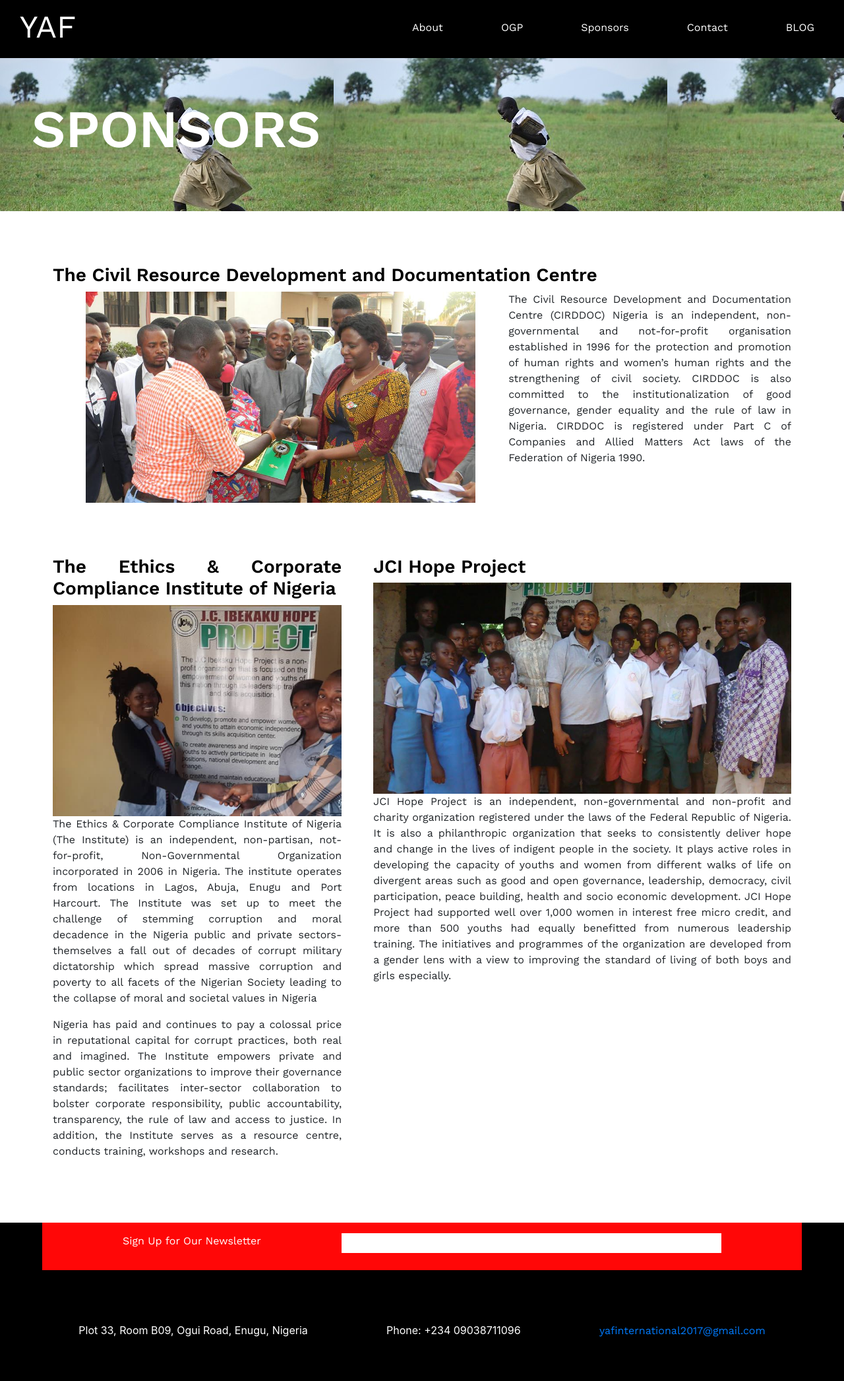
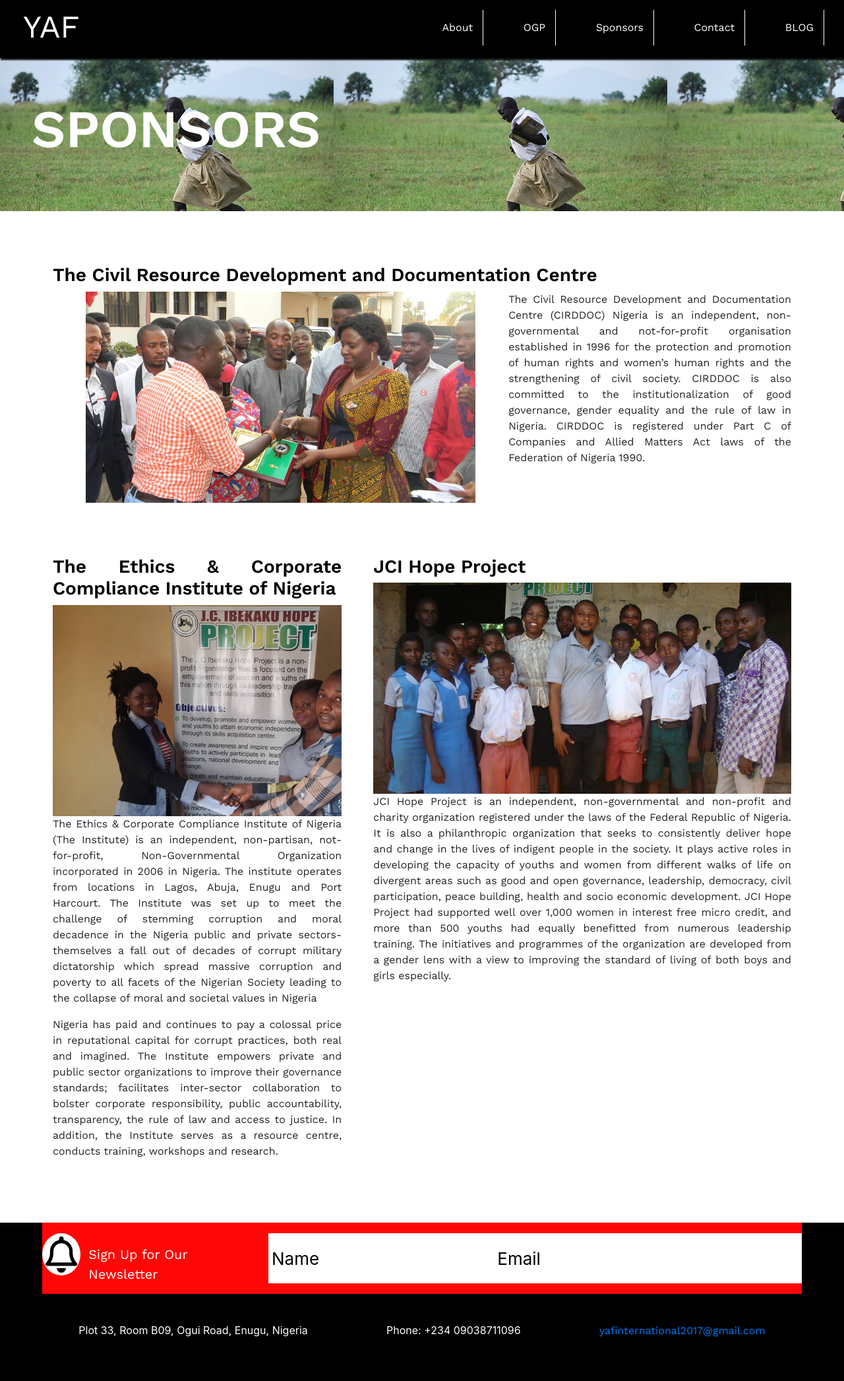
Before and after one commit to juliet29/yasite2, a Flask app: page /sponsors in a window 1280 px wide. Shown: the whole page at 66% size. Run offline with Flask 2, Linux system fonts and the light colour scheme; some libraries are stand-ins or nearby versions; some web fonts are replaced.

Commit message:
more css edits

```diff
--- a/static/layout.css
+++ b/static/layout.css
@@ -17,6 +17,7 @@ header {
   display: flex;
   flex-direction: row;
   justify-content: space-between;
+  box-shadow: 1px 3px 2px #111;
 }
 
 nav {
@@ -28,10 +29,13 @@ nav ul {
   margin: 0;
   padding: 0;
   display: flex;
-  justify-content: space-between;
-
+  justify-content: flex-end;
 }
 
+nav li {
+  border-right: 1px solid white;
+  flex-grow: 1;
+}
 
 nav a {
   float: right;
@@ -41,12 +45,31 @@ nav a {
   padding: 15px 15px;
 }
 
+nav li:hover {
+  border-bottom: 15px solid red;
+  transition: .5s all;
+}
+
+nav ul li:nth-child(5) {
+  /*background-color: red;*/
+  /*border-right: 0px;*/
+}
+
 .logo {
+  width: 6rem;
+  text-align: center;
   color: white;
   font-size: 3rem;
   /* position: absolute; */
   position: relative;
   bottom: 10px;
+  height: 10vh;
+}
+
+.logo:hover {
+  color: red;
+  border-top: 2px solid red;
+  transition: .5s all;
 }
 
 footer {
@@ -72,9 +95,41 @@ footer {
 }
 
 .footer-top div {
-  height: 30px;
-  width: 50%;
   background-color: white;
+  color: black;
+  padding: 5px;
+  font-size: 26px;
+}
+
+.footer-top div:nth-child(3) {
+  width: 22rem;
+  padding-top: 19px;
+}
+
+.footer-top div:nth-child(4) {
+  width: 30rem;
+  padding-top: 19px;
+}
+
+.footer-top-circle {
+  w width: 4rem;
+  height: 4rem;
+  background-color: white;
+  border-radius: 50%;
+  margin-right: 30px;
+  padding-top: 15px;
+}
+
+.footer-top-circle i {
+  color: black;
+  font-size: 55px;
+}
+
+.footer-top p {
+  font-size: 20px;
+  position: relative;
+  left: -18px;
+  top: 17px;
 }
 
 .footer-bottom {
@@ -180,6 +235,11 @@ footer {
   background-color: white;
   border-radius: 50%;
   margin-right: 30px;
+  padding-top: 15px;
+}
+
+.welcome_s1-bottombox--circle i {
+  font-size: 65px;
 }
 
 .welcome_s1-bottombox--text {
@@ -216,8 +276,18 @@ footer {
 .welcome_s2-circlecontainer>div {
   width: 15rem;
   height: 15rem;
-  background-color: red;
-  border-radius: 50%;
+  /**background-color: red;
+  border-radius: 50%;**/
+  background-size: contain;
+  background-repeat: no-repeat;
+}
+
+.welcome_s2-circlecontainer div:nth-child(1) {
+  background-position: 2px;
+}
+
+.welcome_s2-circlecontainer div:nth-child(2) {
+  background-position: 0px;
 }
 
 .welcome_s2-headings {
@@ -307,12 +377,14 @@ footer {
   flex-direction: row;
   width: 90%;
   justify-content: space-between;
-  margin-top: 5%;
+  margin-top: 1%;
 }
 
 .welcome_s4-bottom>div {
   background-color: #FF0707;
   width: 30%;
+  height: 50vh;
+  background-size: cover;
 }
 
 .welcome_s4-bottom img {
@@ -367,15 +439,13 @@ footer {
   padding: 5rem;
 }
 
-.about_s3-maintext {
-  flex-grow: 1.5;
-}
+.about_s3-maintext {}
 
 .about_s3-sidetext {
-  flex-grow: .5;
   display: flex;
   flex-direction: column;
   padding-right: 3rem;
+  width: 140rem;
 }
 
 .about_s3-sidetextbottom {
--- a/templates/ogp.html
+++ b/templates/ogp.html
@@ -151,9 +151,9 @@
   </section>
 
 
-  <section class="ogp_s6">
-    <h3>Project Timeline </h3>
-  </section>
+  <!--section class="ogp_s6"-->
+  <!--h3>Project Timeline </h3>
+  </section-->
 
 </main>
 
--- a/templates/primary.html
+++ b/templates/primary.html
@@ -64,11 +64,17 @@
 
     <footer>
       <div class="footer-top">
+        <div class="footer-top-circle">
+          <i class="fa fa-bell-o"></i>
+        </div>
         <p>
           Sign Up for Our Newsletter
         </p>
         <div>
-          email
+          Name
+        </div>
+        <div>
+          Email
         </div>
       </div>
 
```
Also changed, not shown: templates/about.html (+19 -0 lines), templates/welcome.html (+9 -14 lines), static/images/cirdoc.png (added), static/images/institute.png (added), static/images/jcihp.png (added).
